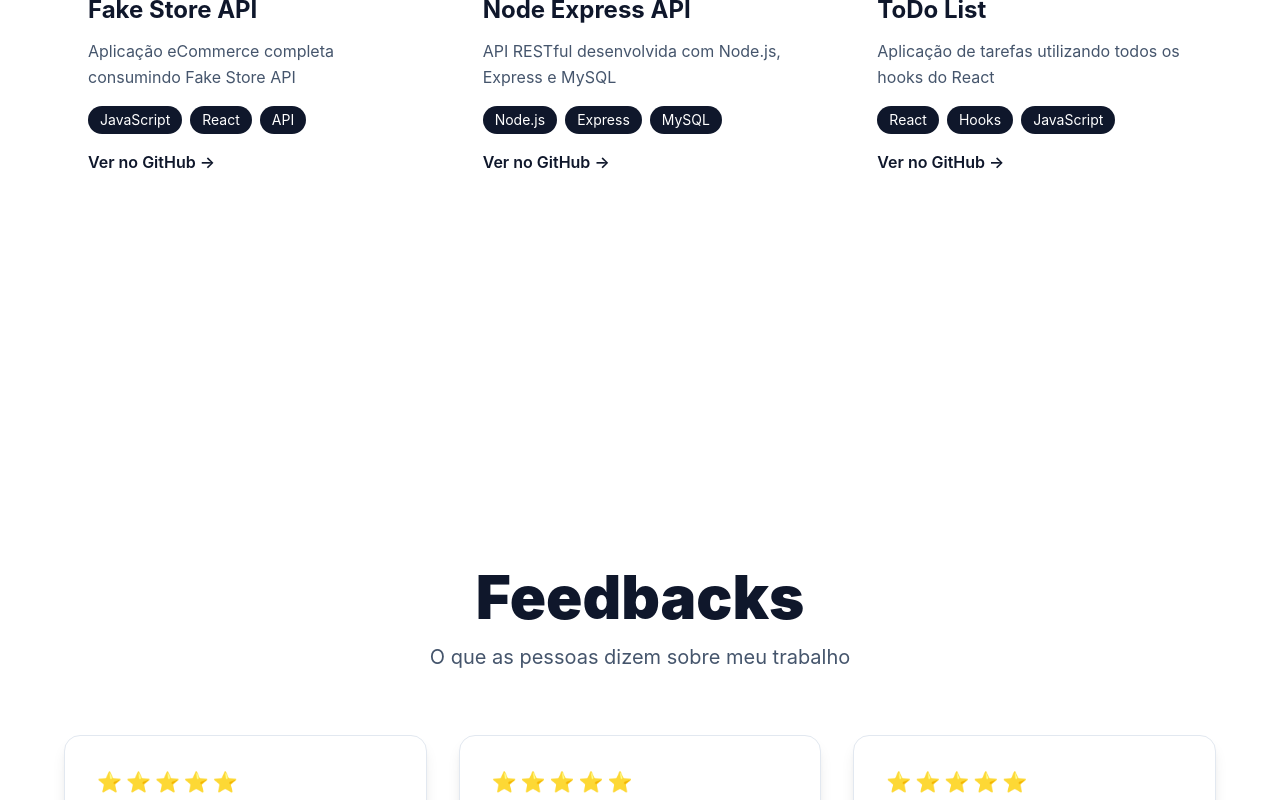
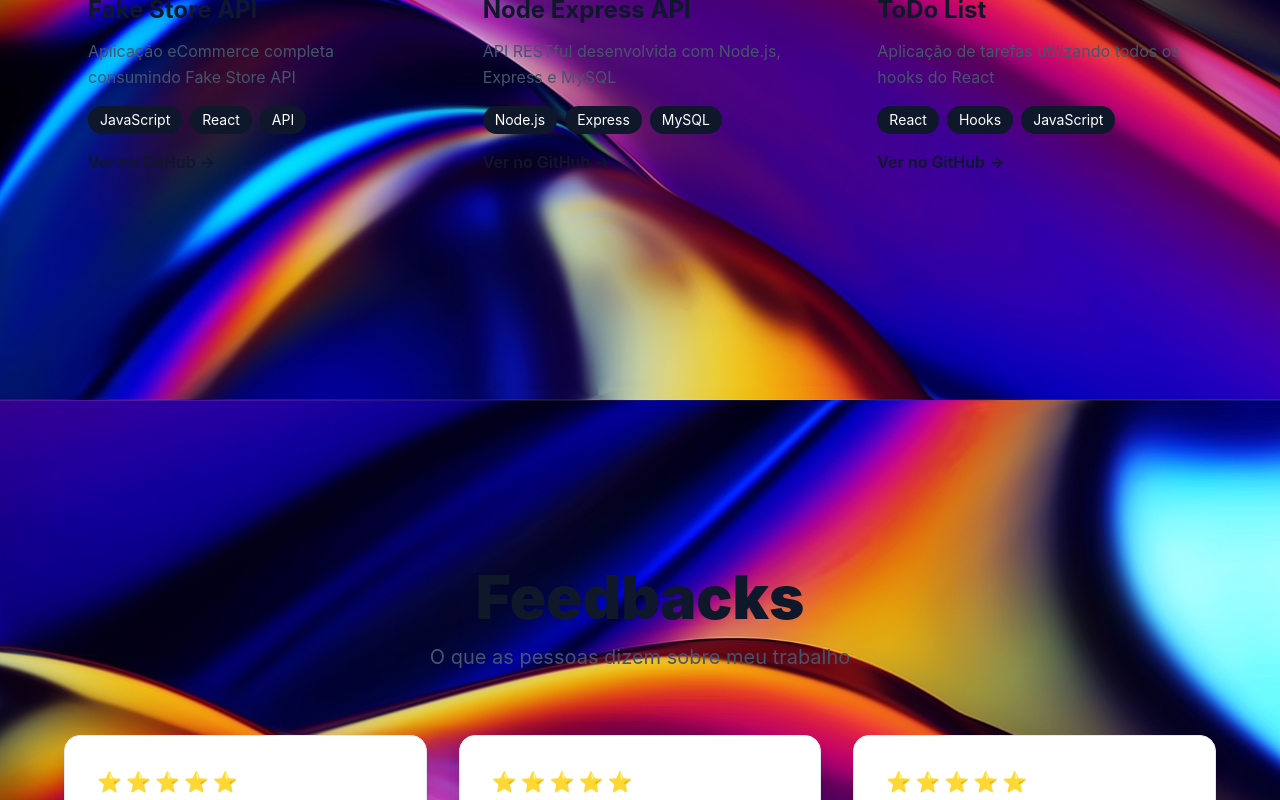
Before and after one commit to icaroCodes/icaro, a React (Vite) app: page / in a window 1280 px wide. Shown: the part 2000-2800 px from the top of the page. Built offline with nearby package versions, Linux system fonts and the light colour scheme.

Commit message:
[NEW] New Background

```diff
--- a/src/components/layout/Header.jsx
+++ b/src/components/layout/Header.jsx
@@ -1,6 +1,6 @@
 export default function Header() {
   return (
-    <header className="fixed top-0 left-0 right-0 z-50 bg-white/80 backdrop-blur-md border-b border-slate-200/50">
+    <header className="fixed top-0 left-0 right-0 z-50 bg-transparent">
       <div className="max-w-7xl mx-auto px-6 py-4">
         <div className="flex items-center gap-3">
           <img
--- a/src/index.css
+++ b/src/index.css
@@ -13,5 +13,11 @@
 @layer base {
   body {
     font-family: 'Inter', sans-serif;
+    background-image: url('/macoswalpaper.jpg');
+    background-size: cover;
+    background-position: center;
+    background-repeat: no-repeat;
+    background-attachment: fixed;
+    min-height: 100vh;
   }
 }
--- a/src/sections/ContactSections.jsx
+++ b/src/sections/ContactSections.jsx
@@ -18,7 +18,7 @@ export default function ContactSections() {
   ];
 
   return (
-    <section id="contact" className="min-h-screen flex items-center justify-center px-6 py-20 bg-gradient-to-b from-slate-50 to-white">
+    <section id="contact" className="min-h-screen flex items-center justify-center px-6 py-20">
       <div className="max-w-4xl mx-auto w-full text-center">
         <h2 className="text-5xl md:text-6xl font-black mb-4 text-slate-900">
           Contato
--- a/src/sections/FeedbacksSections.jsx
+++ b/src/sections/FeedbacksSections.jsx
@@ -21,7 +21,7 @@ export default function FeedbacksSections() {
   ];
 
   return (
-    <section id="feedbacks" className="min-h-screen flex items-center justify-center px-6 py-20d">
+    <section id="feedbacks" className="min-h-screen flex items-center justify-center px-6 py-20">
       <div className="max-w-6xl mx-auto w-full">
         <div className="text-center mb-16">
           <h2 className="text-5xl md:text-6xl font-black mb-4 text-slate-900">
--- a/src/sections/HeroSection.jsx
+++ b/src/sections/HeroSection.jsx
@@ -32,6 +32,7 @@ export default function HeroSection() {
               const element = document.getElementById("contact");
               if (element) {
                 const headerOffset = 80;
+                const bounceOffset = 100;
                 const elementPosition = element.getBoundingClientRect().top;
                 const offsetPosition = elementPosition + window.pageYOffset - headerOffset;
                 window.scrollTo({ top: offsetPosition, behavior: "smooth" });
--- a/src/sections/ProjectsSections.jsx
+++ b/src/sections/ProjectsSections.jsx
@@ -21,7 +21,7 @@ export default function ProjectsSections() {
   ];
 
   return (
-    <section id="projects" className="min-h-screen flex items-center justify-center px-6 py-20 bg-white">
+    <section id="projects" className="min-h-screen flex items-center justify-center px-6 py-20">
       <div className="max-w-6xl mx-auto w-full">
         <div className="text-center mb-16">
           <h2 className="text-5xl md:text-6xl font-black mb-4 text-slate-900">
--- a/src/sections/SkillsSections.jsx
+++ b/src/sections/SkillsSections.jsx
@@ -19,7 +19,7 @@ export default function SkillsSections() {
   ];
 
   return (
-    <section id="skills" className="min-h-screen flex items-center justify-center px-6 py-20 bg-white">
+    <section id="skills" className="min-h-screen flex items-center justify-center px-6 py-20">
       <div className="max-w-6xl mx-auto w-full">
         <div className="text-center mb-16">
           <h2 className="text-5xl md:text-6xl font-black mb-4 text-slate-900">
```
Also changed, not shown: public/macoswalpaper.jpg (added).
